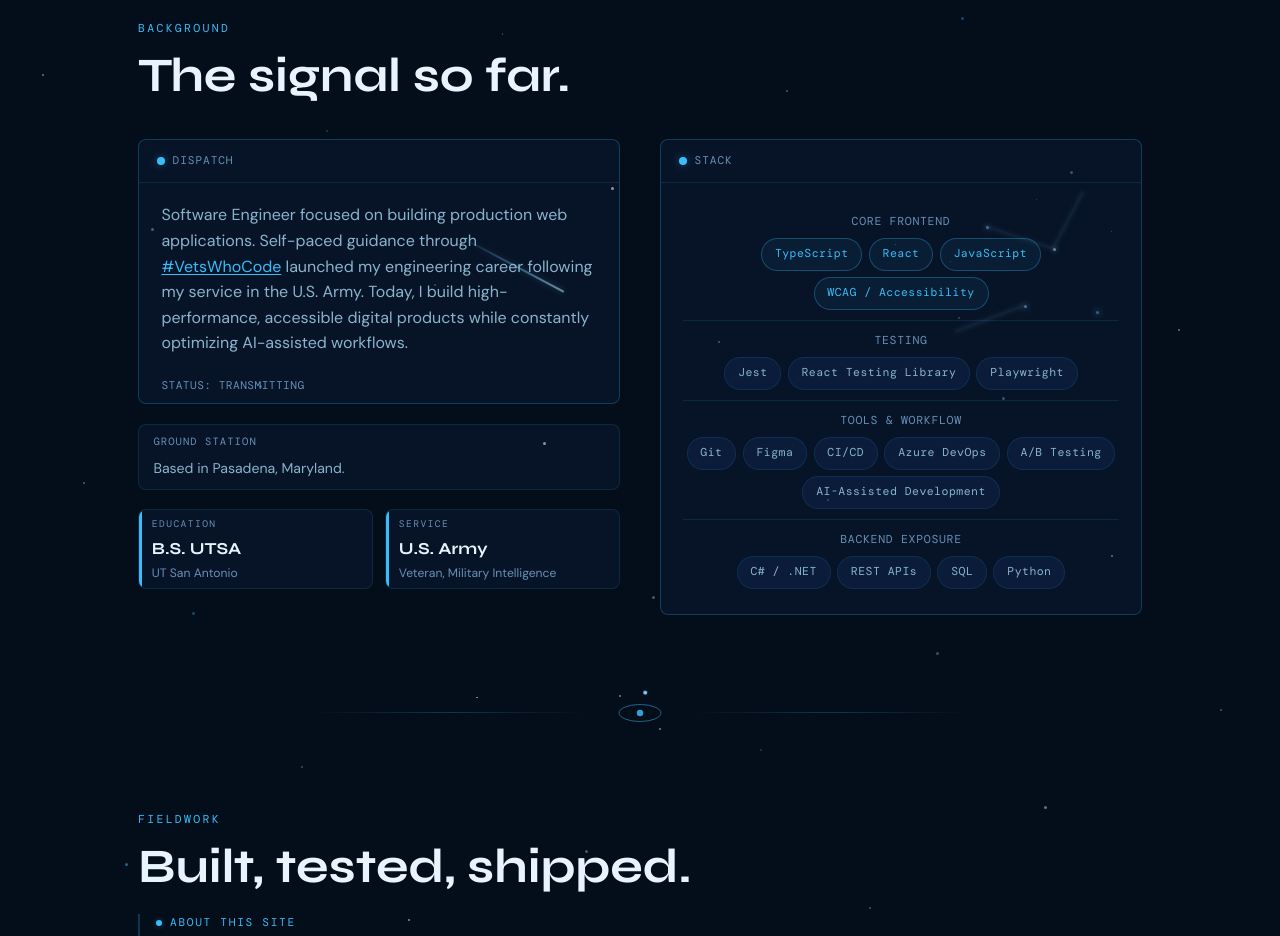
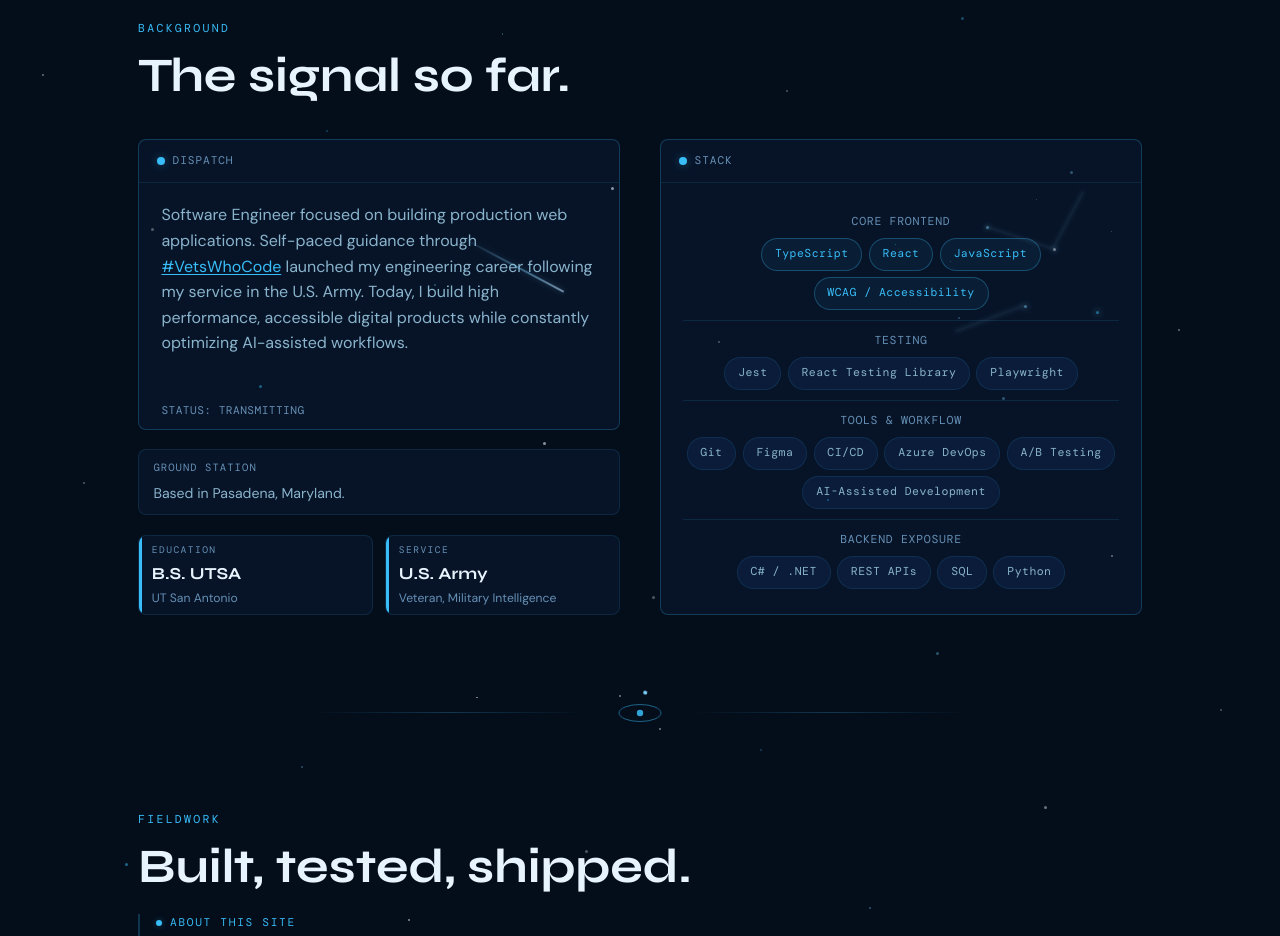
Before and after one commit to rmrose78/rr-dev, a React (Vite) app: page / in a window 1280 px wide. Shown: the part 800-1736 px from the top of the page. Built offline with nearby package versions, Linux system fonts and the light colour scheme; no server answers.

Commit message:
style: align about section equal column heights and remove hyphen in high performance

```diff
--- a/src/components/sections/About.module.scss
+++ b/src/components/sections/About.module.scss
@@ -99,6 +99,18 @@
   gap: 0.75rem;
 }
 
+.dispatchPanel {
+  display: flex;
+  flex-direction: column;
+  flex: 1;
+
+  > div:nth-child(2) {
+    flex: 1;
+    display: flex;
+    flex-direction: column;
+  }
+}
+
 .stackPanel {
   display: flex;
   flex-direction: column;
--- a/src/components/sections/About.tsx
+++ b/src/components/sections/About.tsx
@@ -77,7 +77,11 @@ export default function About() {
             whileInView="visible"
             viewport={{ once: true, amount: 0.2 }}
           >
-            <LogPanel label="Dispatch" footer="STATUS: TRANSMITTING">
+            <LogPanel
+              label="Dispatch"
+              footer="STATUS: TRANSMITTING"
+              className={styles.dispatchPanel}
+            >
               <p>
                 Software Engineer focused on building production web
                 applications. Self-paced guidance through{' '}
@@ -90,7 +94,7 @@ export default function About() {
                   #VetsWhoCode
                 </a>{' '}
                 launched my engineering career following my service in the U.S.
-                Army. Today, I build high-performance, accessible digital
+                Army. Today, I build high performance, accessible digital
                 products while constantly optimizing AI-assisted workflows.
               </p>
             </LogPanel>
```
